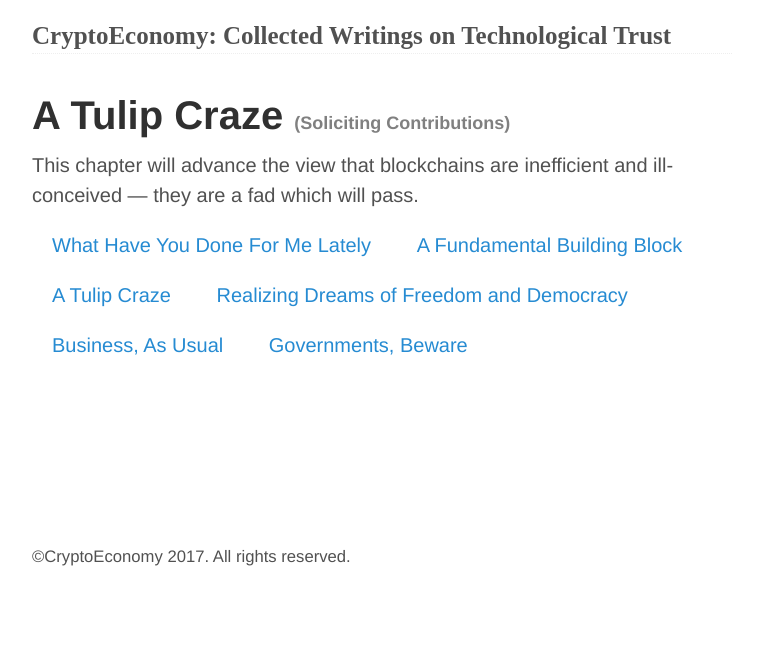
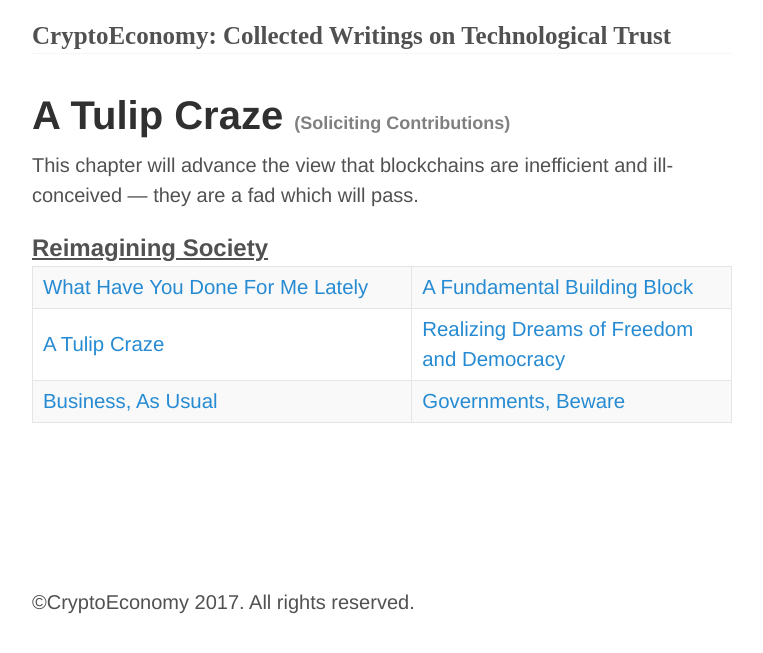
Before and after one commit to Cryptoeconomics/cryptoeconomics.github.io, a Jekyll site: the page built from tulips.md, in a window 1280 px wide. Shown: the top 653 px of the page, without its empty margins (258-1021 px from the left). Built offline with Jekyll 4.4.1, drawn with Linux system fonts in a browser that asks for light colours.

Commit message:
added tables

```diff
--- a/_includes/menu_society.html
+++ b/_includes/menu_society.html
@@ -1,10 +1,31 @@
 <nav>
   <ul>
-    <li><a href="/whathaveyoudone">What Have You Done For Me Lately</a></li>
-    <li><a href="/buildingblock">A Fundamental Building Block</a></li>
-    <li><a href="/tulips">A Tulip Craze</a></li>
-    <li><a href="/dreams_freedoms">Realizing Dreams of Freedom and Democracy</a></li>
-    <li><a href="/business">Business, As Usual</a></li>
-    <li><a href="/government">Governments, Beware</a></li>
+  <head><font size="5"><u><b>Reimagining Society</b></u></head><br>
+  <table>
+  	<tr>
+  	 <td>
+  	  <a href="/whathaveyoudone">What Have You Done For Me Lately</a>
+  	 </td>
+  	 <td>
+  	  <a href="/buildingblock">A Fundamental Building Block</a>
+  	 </td>
+  	</tr>
+  	<tr>
+  	 <td>
+  	  <a href="/tulips">A Tulip Craze</a>
+  	 </td>
+  	 <td>
+  	  <a href="/dreams_freedoms">Realizing Dreams of Freedom<br> and Democracy</a>
+  	 </td>
+  	</tr>
+  	<tr>
+  	 <td>
+  	  <a href="/business">Business, As Usual</a>
+  	 </td>
+  	 <td>
+  	  <a href="/government">Governments, Beware</a>
+  	 </td>
+  	</tr>
+  </table>
   </ul>
 </nav>
```
Also changed, not shown: _includes/menu_bonus.html (+8 -1 lines), _includes/menu_intro.html (+16 -3 lines), _includes/menu_investment.html (+27 -6 lines), _includes/menu_philosophy.html (+19 -4 lines), _includes/menu_technical.html (+16 -3 lines).
